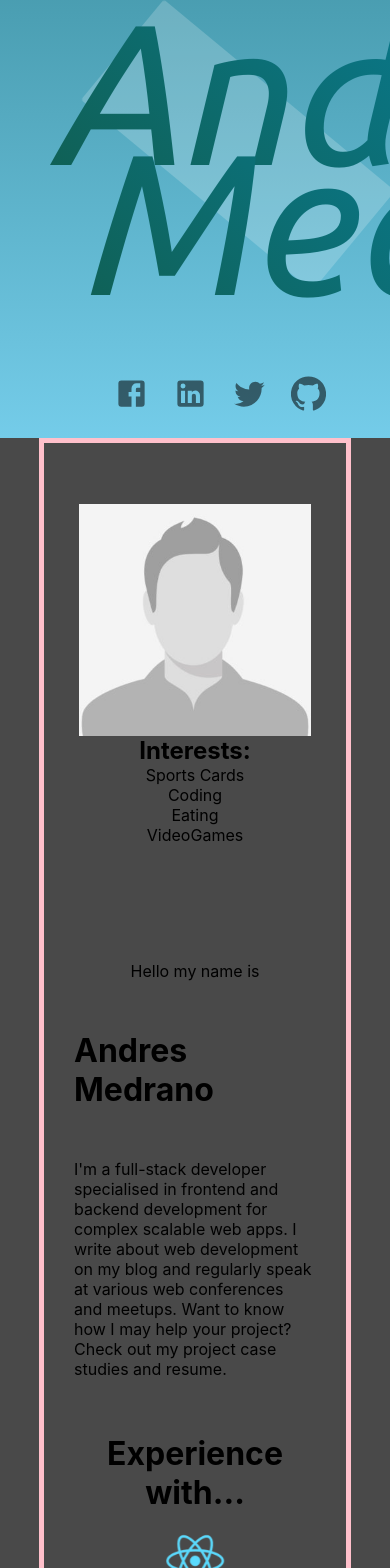
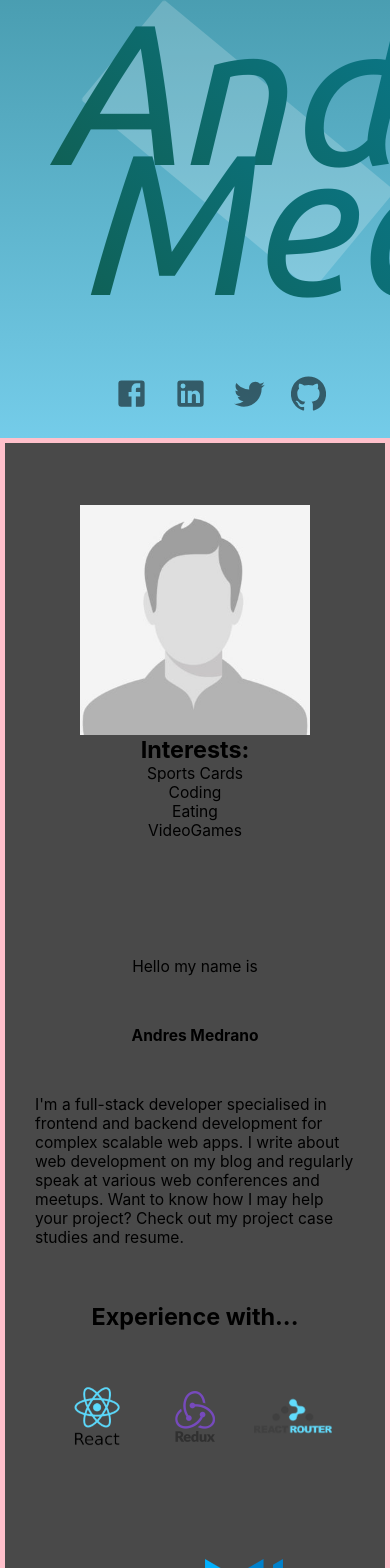
Before and after one commit to amedra13/Portfolio, a React (Create React App) app: page / in a window 390 px wide. Shown: the part 406-1974 px from the top of the page. Built offline with nearby package versions, Linux system fonts and the light colour scheme.

Commit message:
aboutMe is now responsive

```diff
--- a/src/AboutMe/AboutMe.css
+++ b/src/AboutMe/AboutMe.css
@@ -19,6 +19,7 @@
 		opacity: 1;
 	}
 }
+
 .aboutMe {
 	min-height: 100vh;
 	background-color: rgb(73, 73, 73);
@@ -37,6 +38,7 @@
 	flex-direction: column;
 	justify-content: center;
 	align-items: center;
+	font-size: 1.4vw;
 }
 .aboutMe__imageContainer {
 	height: 50%;
@@ -56,6 +58,7 @@
 }
 .aboutMe__gridRight > div > * {
 	animation: text-slideIn 1s 350ms ease-in-out forwards;
+	font-size: 1.4vw;
 	opacity: 0;
 	margin: 25px 0;
 }
@@ -65,11 +68,12 @@
 	min-height: 200px;
 	margin: 0 auto;
 	text-align: center;
+	font-size: 1.4vw;
 }
 
 .skills_container img {
-	width: 150px;
-	height: 100px;
+	width: 12vw;
+	height: 150px;
 	margin: 10px;
 	object-fit: contain;
 	opacity: 0;
@@ -92,3 +96,31 @@
 	background-color: white;
 	color: black;
 }
+@media only screen and (max-width: 960px) {
+	.aboutMe__gridLeft {
+		font-size: 2.8vw;
+	}
+	.aboutMe__gridRight > div > * {
+		font-size: 2.8vw;
+	}
+	.skills_container {
+		font-size: 2.8vw;
+	}
+	.skills_container img {
+		width: 20vw;
+	}
+}
+@media only screen and (max-width: 600px) {
+	.aboutMe__Container {
+		width: 100% !important;
+	}
+	.aboutMe__gridLeft {
+		font-size: 4vw;
+	}
+	.aboutMe__gridRight > div > * {
+		font-size: 4vw;
+	}
+	.skills_container {
+		font-size: 4vw;
+	}
+}
--- a/src/AboutMe/AboutMe.js
+++ b/src/AboutMe/AboutMe.js
@@ -7,7 +7,6 @@ import ReduxLogo from '../images/redux_logo.png';
 import ReactRouterLogo from '../images/reactRouter_logo.png';
 import RestApiLogo from '../images/restApi_logo.png';
 import MaterialUILogo from '../images/materialUI_logo.png';
-import FirebaseLogo from '../images/firebase_logo.jpg';
 
 import './AboutMe.css';
 
@@ -29,7 +28,7 @@ const AboutMe = () => {
 					<Grid className="aboutMe__gridRight" item xs={12} md={6}>
 						<div>
 							<p>Hello my name is</p>
-							<h1>Andres Medrano</h1>
+							<h2>Andres Medrano</h2>
 							<p>
 								I'm a full-stack developer specialised in frontend and backend
 								development for complex scalable web apps. I write about web
@@ -41,7 +40,7 @@ const AboutMe = () => {
 					</Grid>
 					<Grid item xs={12}>
 						<div className="skills_container">
-							<h1>Experience with...</h1>
+							<h2>Experience with...</h2>
 							<img style={{ animationDelay: '800ms' }} src={ReactLogo} alt="" />
 							<img style={{ animationDelay: '900ms' }} src={ReduxLogo} alt="" />
 							<img
@@ -59,11 +58,6 @@ const AboutMe = () => {
 								src={MaterialUILogo}
 								alt=""
 							/>
-							<img
-								style={{ animationDelay: '1300ms' }}
-								src={FirebaseLogo}
-								alt=""
-							/>
 							<a href="#Contact">Need a Developer?</a>
 						</div>
 					</Grid>
```
